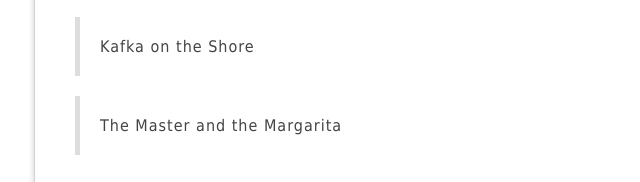
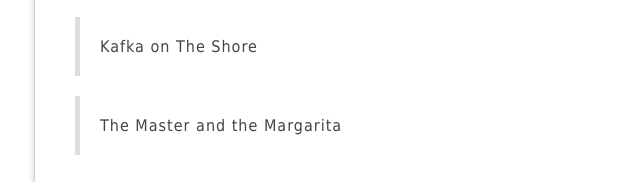
Before and after one commit to hannahfierro/js-dom, a plain HTML site: page index.html in a window 1280 px wide. Shown: the part 413-595 px from the top of the page, 126-766 px from the left. Drawn offline with Linux system fonts and the light colour scheme; a script that the page names is missing.

Commit message:
fixed code

```diff
--- a/index.html
+++ b/index.html
@@ -31,7 +31,7 @@
           <span class="delete">delete</span>
         </li>
         <li>
-          <span class="name">Kafka on the Shore</span>
+          <span class="name">Kafka on The Shore</span>
           <span class="delete">delete</span>
         </li>
         <li>
```
